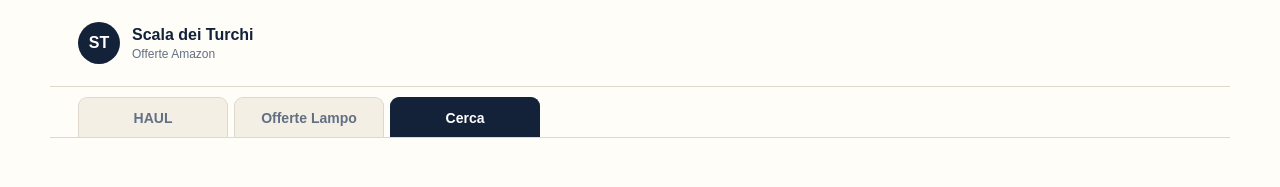
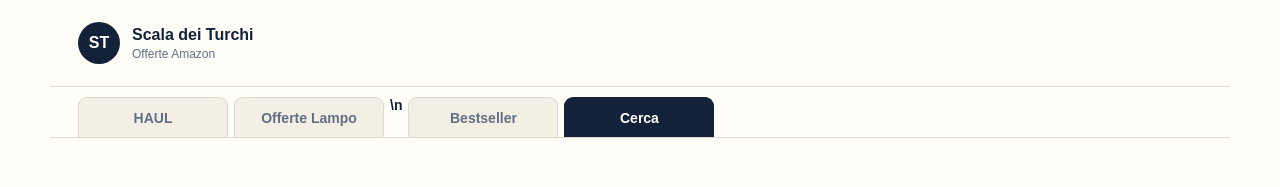
Before and after one commit to davimarz/ScaladeiturchiNext, a Next.js app: page / in a window 1280 px wide. Shown: the top 187 px of the page. Built offline with nearby package versions, Linux system fonts and the light colour scheme; no server answers; the database is empty.

Commit message:
Aggiungi tab pubblico Bestseller

```diff
--- a/src/components/PublicTabs.tsx
+++ b/src/components/PublicTabs.tsx
@@ -1,12 +1,12 @@
 import Link from "next/link";
 
-type PublicTab = "haul" | "offerte" | "cerca";
+type PublicTab = "haul" | "offerte" | "bestseller" | "cerca";
 
 export default function PublicTabs({ active }: { active: PublicTab }) {
   return (
     <nav className="publicTabs" aria-label="Cataloghi">
       <Link className={active === "haul" ? "active" : ""} href="/haul" aria-current={active === "haul" ? "page" : undefined}>HAUL</Link>
-      <Link className={active === "offerte" ? "active" : ""} href="/offerte-lambo" aria-current={active === "offerte" ? "page" : undefined}>Offerte Lampo</Link>
+      <Link className={active === "offerte" ? "active" : ""} href="/offerte-lambo" aria-current={active === "offerte" ? "page" : undefined}>Offerte Lampo</Link>\n      <Link className={active === "bestseller" ? "active" : ""} href="/bestseller" aria-current={active === "bestseller" ? "page" : undefined}>Bestseller</Link>
       <Link className={active === "cerca" ? "active" : ""} href="/" aria-current={active === "cerca" ? "page" : undefined}>Cerca</Link>
     </nav>
   );
```
